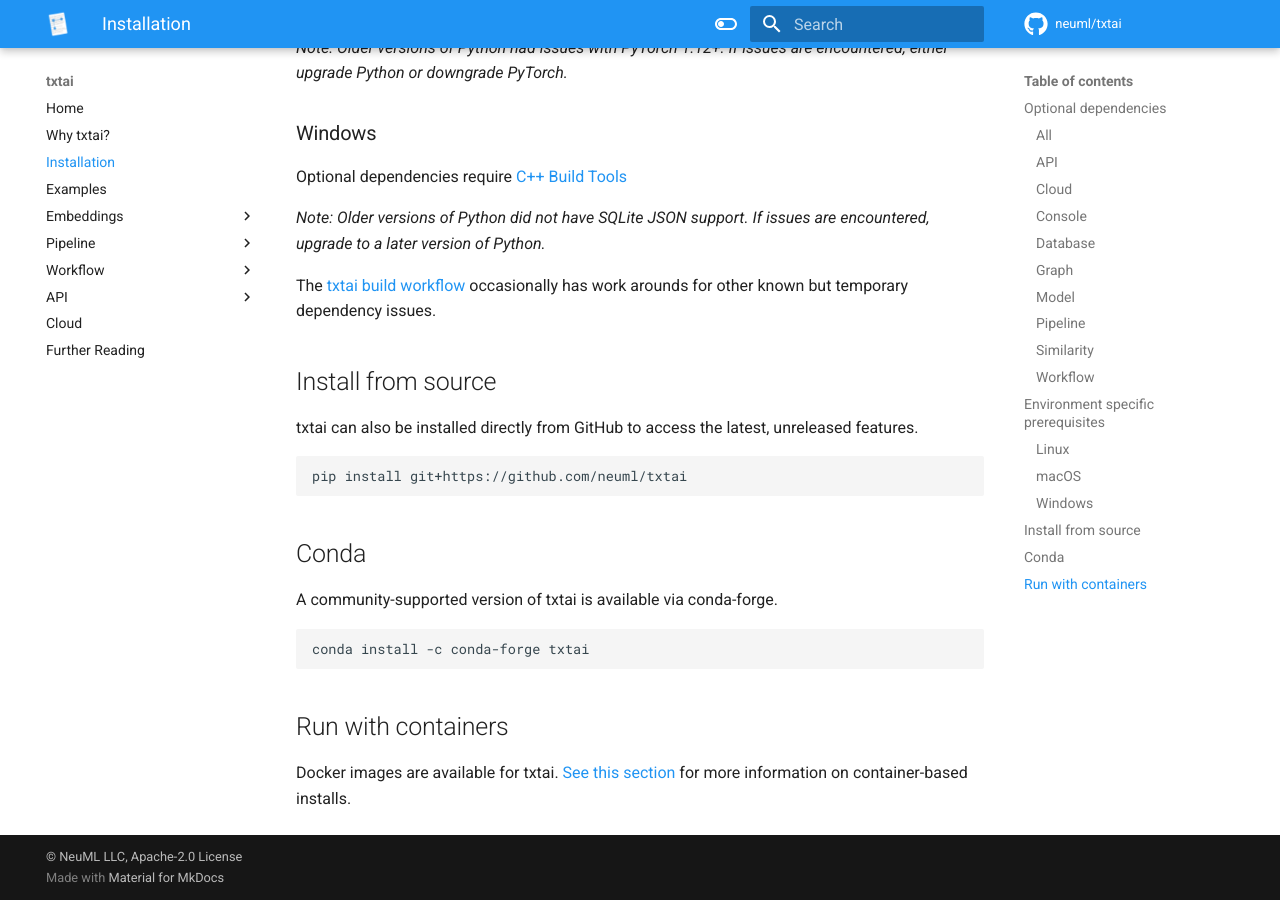
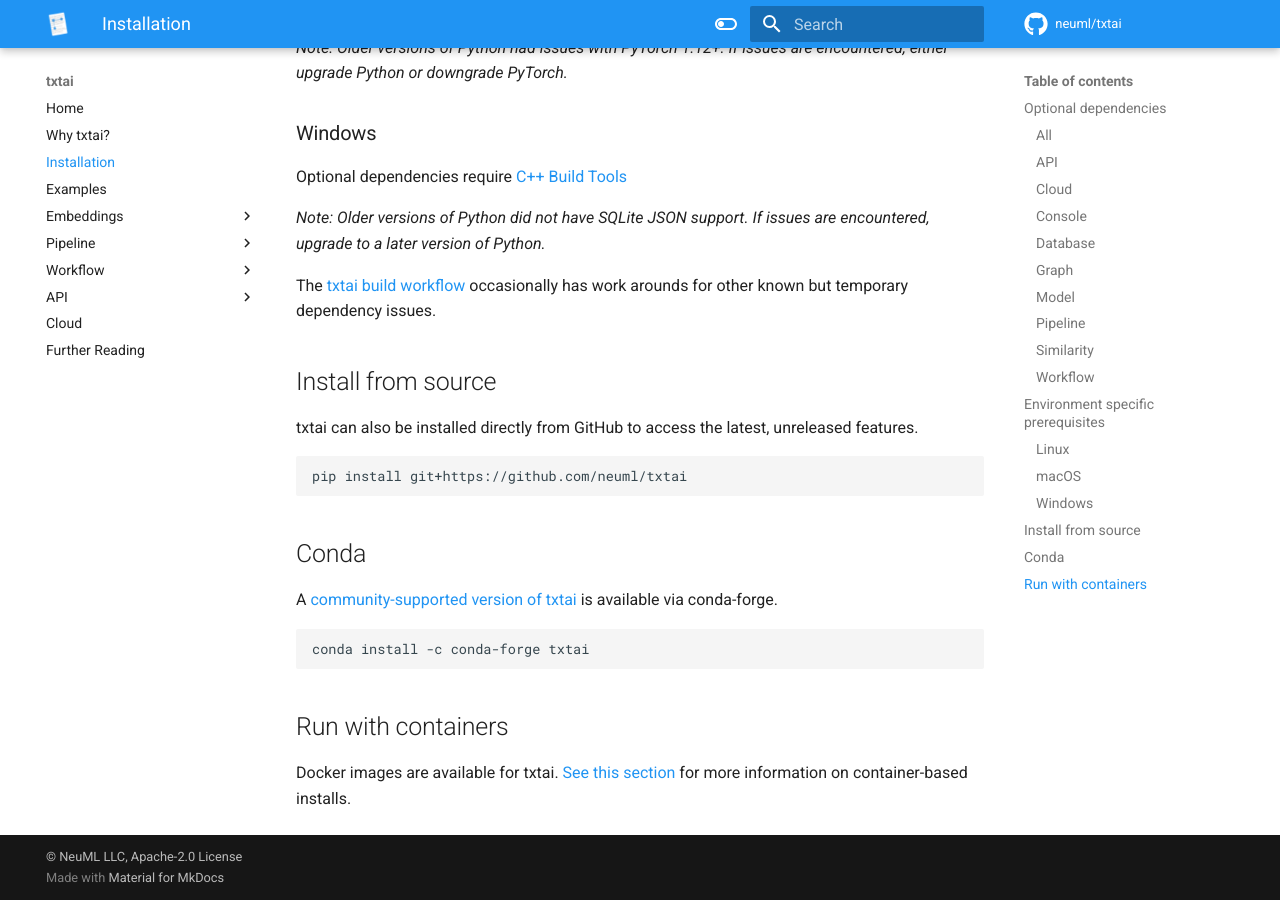
Before and after one commit to neuml/txtai, an MkDocs documentation site: the page built from docs/install.md, in a window 1280 px wide and 900 px high, scrolled down 2630 px. Built offline with MkDocs 1.6.1 and Material for MkDocs 9.7.7, drawn with Linux system fonts in a browser that asks for light colours; comment, search, counter and statistics services are not loaded; part of the change alters nothing that is shown.

```diff
--- a/docs/install.md
+++ b/docs/install.md
@@ -134,7 +134,7 @@ txtai can also be installed directly from GitHub to access the latest, unrelease
 
 ## Conda
 
-A community-supported version of txtai is available via conda-forge.
+A [community-supported version of txtai](https://anaconda.org/conda-forge/txtai) is available via conda-forge.
 
     conda install -c conda-forge txtai
 
```
